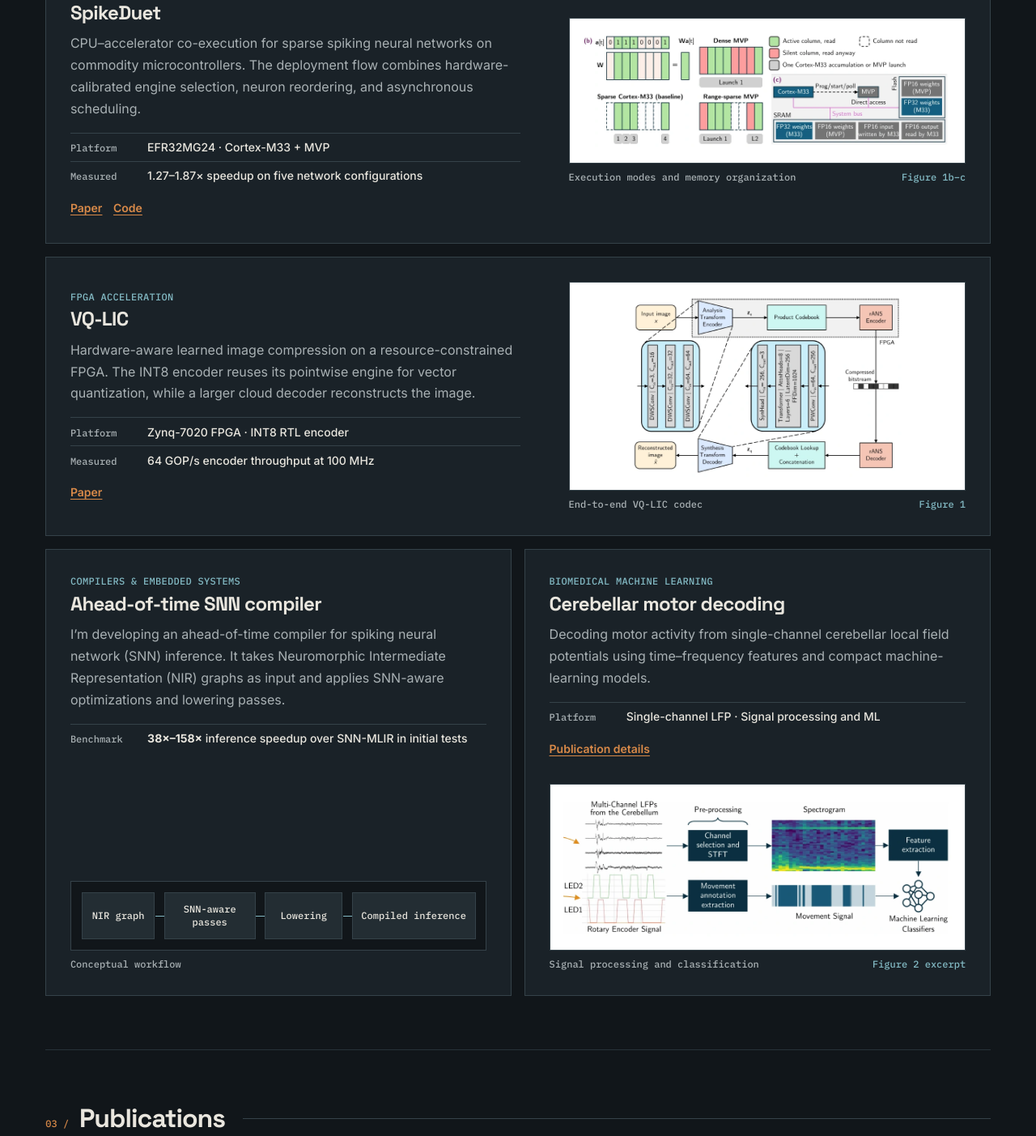
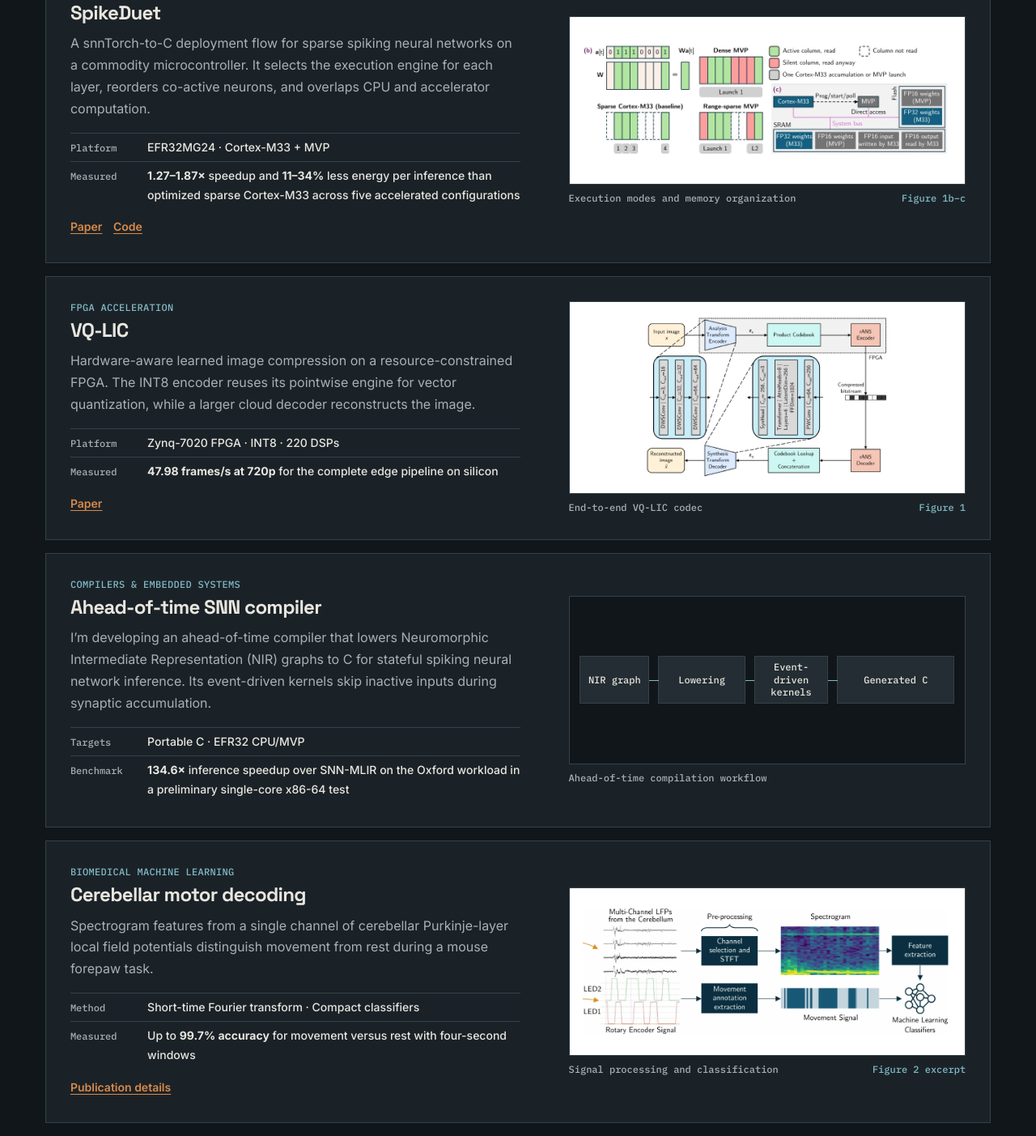
Before and after one commit to FahadIbrahimBhatti/FahadIbrahimBhatti.github.io, a plain HTML site: page index.html in a window 1280 px wide. Shown: the part 1272-2675 px from the top of the page at 81% size. Drawn offline with Linux system fonts and the light colour scheme.

Commit message:
Unify research cards and update measured results

```diff
--- a/index.html
+++ b/index.html
@@ -10,7 +10,7 @@
   <meta property="og:type" content="website">
   <link rel="icon" href="assets/favicon.svg?v=industrial-01" type="image/svg+xml">
   <link rel="preload" href="assets/fonts/space-grotesk.woff2" as="font" type="font/woff2" crossorigin>
-  <link rel="stylesheet" href="styles.css?v=industrial-03">
+  <link rel="stylesheet" href="styles.css?v=industrial-04">
   <title>Muhammad Fahd Ibrahim Bhatti | Research</title>
 </head>
 <body id="top">
@@ -106,15 +106,15 @@
         <h2 id="research-title">Selected research</h2>
       </header>
 
-      <div class="featured-projects">
-        <article class="project-card featured-project" aria-labelledby="spikeduet-title">
+      <div class="research-projects">
+        <article class="project-card" aria-labelledby="spikeduet-title">
           <div class="project-content">
             <p class="project-category metadata">Neuromorphic computing</p>
             <h3 id="spikeduet-title">SpikeDuet</h3>
-            <p>CPU–accelerator co-execution for sparse spiking neural networks on commodity microcontrollers. The deployment flow combines hardware-calibrated engine selection, neuron reordering, and asynchronous scheduling.</p>
+            <p>A snnTorch-to-C deployment flow for sparse spiking neural networks on a commodity microcontroller. It selects the execution engine for each layer, reorders co-active neurons, and overlaps CPU and accelerator computation.</p>
             <dl class="project-facts">
               <div><dt>Platform</dt><dd>EFR32MG24 · Cortex-M33 + MVP</dd></div>
-              <div><dt>Measured</dt><dd>1.27–1.87× speedup on five network configurations</dd></div>
+              <div><dt>Measured</dt><dd><strong>1.27–1.87×</strong> speedup and <strong>11–34%</strong> less energy per inference than optimized sparse Cortex-M33 across five accelerated configurations</dd></div>
             </dl>
             <div class="project-links">
               <a href="https://arxiv.org/abs/2610.24677" aria-label="SpikeDuet paper on arXiv">Paper</a>
@@ -122,21 +122,21 @@
             </div>
           </div>
           <figure class="project-figure">
-            <a class="figure-frame figure-frame-wide" href="assets/spikeduet-execution.webp">
+            <a class="figure-frame" href="assets/spikeduet-execution.webp">
               <img src="assets/spikeduet-execution.webp" width="978" height="312" loading="lazy" alt="SpikeDuet Figure 1b–c at full size. Comparison of sparse Cortex-M33, dense MVP, and range-sparse MVP execution, alongside the MCU memory layout.">
             </a>
             <figcaption>Execution modes and memory organization <span>Figure 1b–c</span></figcaption>
           </figure>
         </article>
 
-        <article class="project-card featured-project" aria-labelledby="vq-lic-title">
+        <article class="project-card" aria-labelledby="vq-lic-title">
           <div class="project-content">
             <p class="project-category metadata">FPGA acceleration</p>
             <h3 id="vq-lic-title">VQ-LIC</h3>
             <p>Hardware-aware learned image compression on a resource-constrained FPGA. The INT8 encoder reuses its pointwise engine for vector quantization, while a larger cloud decoder reconstructs the image.</p>
             <dl class="project-facts">
-              <div><dt>Platform</dt><dd>Zynq-7020 FPGA · INT8 RTL encoder</dd></div>
-              <div><dt>Measured</dt><dd>64 GOP/s encoder throughput at 100 MHz</dd></div>
+              <div><dt>Platform</dt><dd>Zynq-7020 FPGA · INT8 · 220 DSPs</dd></div>
+              <div><dt>Measured</dt><dd><strong>47.98 frames/s at 720p</strong> for the complete edge pipeline on silicon</dd></div>
             </dl>
             <div class="project-links">
               <a href="https://arxiv.org/abs/2609.29727" aria-label="VQ-LIC paper on arXiv">Paper</a>
@@ -149,43 +149,43 @@
             <figcaption>End-to-end VQ-LIC codec <span>Figure 1</span></figcaption>
           </figure>
         </article>
-      </div>
 
-      <div class="related-projects">
-        <article class="project-card related-project" aria-labelledby="compilation-title">
+        <article class="project-card" aria-labelledby="compilation-title">
           <div class="project-content">
             <p class="project-category metadata">Compilers &amp; embedded systems</p>
             <h3 id="compilation-title">Ahead-of-time SNN compiler</h3>
-            <p>I’m developing an ahead-of-time compiler for spiking neural network (SNN) inference. It takes Neuromorphic Intermediate Representation (NIR) graphs as input and applies SNN-aware optimizations and lowering passes.</p>
+            <p>I’m developing an ahead-of-time compiler that lowers Neuromorphic Intermediate Representation (NIR) graphs to C for stateful spiking neural network inference. Its event-driven kernels skip inactive inputs during synaptic accumulation.</p>
             <dl class="project-facts">
-              <div><dt>Benchmark</dt><dd><strong>38×–158×</strong> inference speedup over SNN-MLIR in initial tests</dd></div>
+              <div><dt>Targets</dt><dd>Portable C · EFR32 CPU/MVP</dd></div>
+              <div><dt>Benchmark</dt><dd><strong>134.6×</strong> inference speedup over SNN-MLIR on the Oxford workload in a preliminary single-core x86-64 test</dd></div>
             </dl>
           </div>
-          <figure class="compilation-flow">
+          <figure class="project-figure compilation-flow">
             <ol aria-label="Compilation workflow">
               <li>NIR graph</li>
-              <li>SNN-aware passes</li>
               <li>Lowering</li>
-              <li>Compiled inference</li>
+              <li>Event-driven kernels</li>
+              <li>Generated C</li>
             </ol>
-            <figcaption>Conceptual workflow</figcaption>
+            <figcaption>Ahead-of-time compilation workflow</figcaption>
           </figure>
         </article>
 
-        <article class="project-card related-project" aria-labelledby="decoding-title">
+        <article class="project-card" aria-labelledby="decoding-title">
           <div class="project-content">
             <p class="project-category metadata">Biomedical machine learning</p>
             <h3 id="decoding-title">Cerebellar motor decoding</h3>
-            <p>Decoding motor activity from single-channel cerebellar local field potentials using time–frequency features and compact machine-learning models.</p>
+            <p>Spectrogram features from a single channel of cerebellar Purkinje-layer local field potentials distinguish movement from rest during a mouse forepaw task.</p>
             <dl class="project-facts">
-              <div><dt>Platform</dt><dd>Single-channel LFP · Signal processing and ML</dd></div>
+              <div><dt>Method</dt><dd>Short-time Fourier transform · Compact classifiers</dd></div>
+              <div><dt>Measured</dt><dd>Up to <strong>99.7% accuracy</strong> for movement versus rest with four-second windows</dd></div>
             </dl>
             <div class="project-links">
               <a href="#pub-embc">Publication details</a>
             </div>
           </div>
           <figure class="project-figure">
-            <a class="figure-frame figure-frame-small" href="assets/cerebellar-decoding.webp">
+            <a class="figure-frame" href="assets/cerebellar-decoding.webp">
               <img src="assets/cerebellar-decoding.webp" width="1080" height="386" loading="lazy" alt="Cerebellar decoding Figure 2 excerpt at full size. LFP preprocessing produces spectrogram features, and rotary encoder signals supply movement labels for the classifier.">
             </a>
             <figcaption>Signal processing and classification <span>Figure 2 excerpt</span></figcaption>
--- a/styles.css
+++ b/styles.css
@@ -408,10 +408,12 @@ h1 {
 .affiliation dt { color: var(--muted); }
 .affiliation dd { font-size: .875rem; font-weight: 500; }
 
-.featured-projects, .related-projects { display: grid; gap: 1rem; }
-.related-projects { grid-template-columns: repeat(2, minmax(0, 1fr)); margin-top: 1rem; }
+.research-projects { display: grid; gap: 1rem; }
 
 .project-card {
+  display: grid;
+  grid-template-columns: minmax(0, 1.12fr) minmax(0, 1fr);
+  align-items: center;
   min-width: 0;
   border: 1px solid var(--line);
   background: var(--surface);
@@ -420,13 +422,7 @@ h1 {
 
 .project-card:hover, .project-card:focus-within { border-color: var(--accent); }
 
-.featured-project {
-  display: grid;
-  grid-template-columns: minmax(0, 1.12fr) minmax(0, 1fr);
-  align-items: center;
-}
-
-.project-content { padding: clamp(1.1rem, 2.5vw, 1.85rem); }
+.project-content, .project-figure { padding: clamp(1.1rem, 2.5vw, 1.85rem); }
 .project-category { color: var(--technical); text-transform: uppercase; letter-spacing: .025em; }
 .project-content h3 { font-size: clamp(1.3rem, 2.35vw, 1.5rem); margin-block: .4rem .65rem; }
 .project-content > p:not(.project-category) { color: var(--muted); }
@@ -457,16 +453,11 @@ h1 {
 
 .project-links a:hover, .pub-links a:hover, .contact-email:hover { color: var(--accent-hover); }
 
-.project-figure, .compilation-flow {
-  padding: 0 clamp(1.1rem, 2.5vw, 1.85rem) clamp(1.1rem, 2.5vw, 1.85rem);
-}
-
-.featured-project .project-figure { padding-top: clamp(1.1rem, 2.5vw, 1.85rem); }
+.figure-frame, .compilation-flow ol { min-height: 13rem; }
 
 .figure-frame {
   display: grid;
   place-items: center;
-  min-height: 10rem;
   padding: clamp(.55rem, 1.35vw, 1rem);
   border: 1px solid var(--line);
   background: #fff;
@@ -475,10 +466,9 @@ h1 {
 
 .figure-frame:hover { border-color: var(--accent); }
 .figure-frame img { display: block; width: 100%; height: auto; }
-.figure-frame-codec img { max-width: 21rem; }
-.figure-frame-small { min-height: 0; }
+.figure-frame-codec img { max-width: 19rem; }
 
-.project-figure figcaption, .compilation-flow figcaption {
+.project-figure figcaption {
   display: flex;
   flex-wrap: wrap;
   justify-content: space-between;
@@ -489,19 +479,12 @@ h1 {
 
 .project-figure figcaption span { color: var(--technical); }
 
-.related-project {
-  display: flex;
-  flex-direction: column;
-}
-
-.related-project figure { margin-top: auto; }
-
 .compilation-flow { container-type: inline-size; }
 
 .compilation-flow ol {
   display: grid;
   grid-template-columns: minmax(0, .8fr) minmax(0, 1fr) minmax(0, .85fr) minmax(0, 1.35fr);
-  align-items: stretch;
+  align-content: center;
   gap: .7rem;
   list-style: none;
   padding: .8rem;
@@ -660,12 +643,12 @@ h1 {
   .focus-strip { display: grid; gap: .45rem; }
   .focus-strip ul { gap: .2rem .8rem; }
 
-  .about-layout, .featured-project, .related-projects, .footer-layout {
+  .about-layout, .project-card, .footer-layout {
     grid-template-columns: minmax(0, 1fr);
   }
 
-  .featured-project .project-figure { padding-top: 0; }
-  .figure-frame { min-height: 0; }
+  .project-figure { padding-top: 0; }
+  .figure-frame, .compilation-flow ol { min-height: 0; }
   .footer-layout { gap: .7rem; }
 }
 
```
